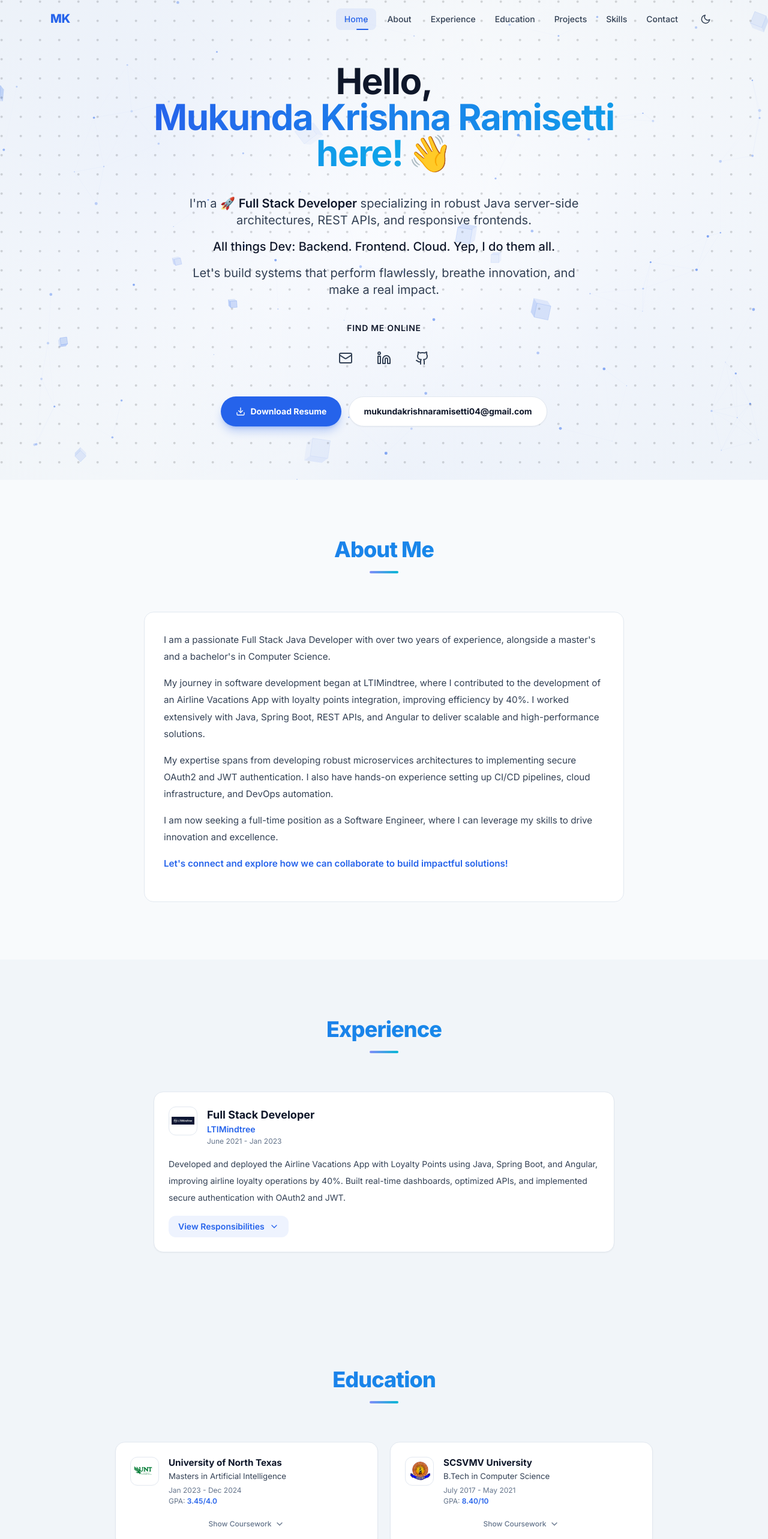
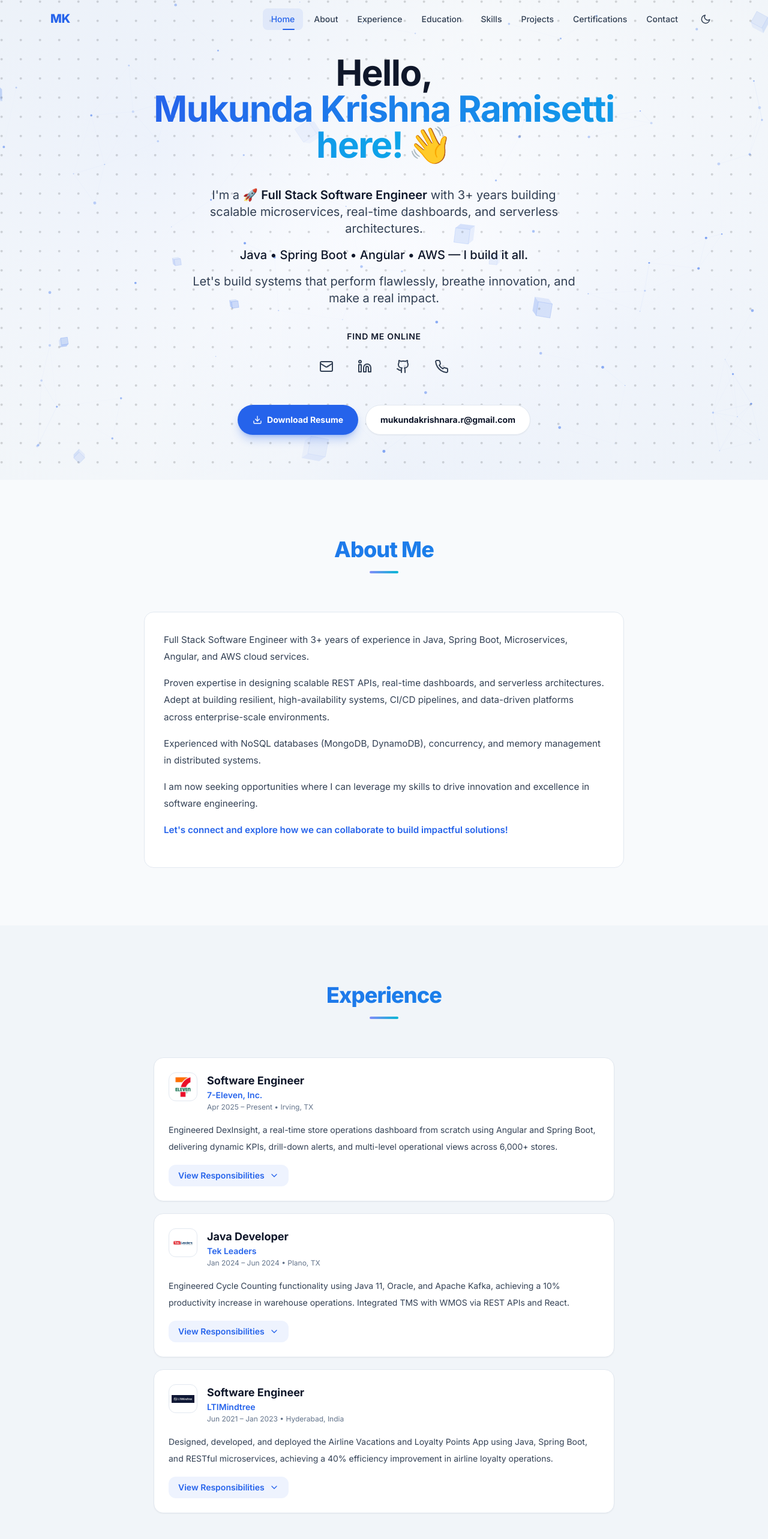
Before and after one commit to Mukunda799/mukunda_portfolio, a React (Vite) app: page / in a window 1280 px wide. Shown: the top 2566 px of the page at 60% size. Built offline with nearby package versions, Linux system fonts and the light colour scheme.

Commit message:
updated experience and skills

```diff
--- a/src/App.jsx
+++ b/src/App.jsx
@@ -7,6 +7,7 @@ import { Education } from "./components/sections/Education";
 import { Skills } from "./components/sections/Skills";
 import { Experience } from "./components/sections/Experience";
 import { Projects } from "./components/sections/Projects";
+import { Certifications } from "./components/sections/Certifications";
 import { Contact } from "./components/sections/Contact";
 
 function App() {
@@ -21,6 +22,7 @@ function App() {
           <Education />
           <Skills />
           <Projects />
+          <Certifications />
           <Contact />
         </main>
         <Footer />
--- /dev/null
+++ b/src/components/sections/Certifications.jsx
@@ -0,0 +1,112 @@
+import { certifications } from "../../data";
+import { SectionHeading } from "../ui/SectionHeading";
+import { Card } from "../ui/Card";
+import { AnimatedSection } from "../ui/AnimatedSection";
+
+const AwardIcon = ({ size = 20 }) => (
+  <svg
+    width={size}
+    height={size}
+    viewBox="0 0 24 24"
+    fill="none"
+    stroke="currentColor"
+    strokeWidth="2"
+    strokeLinecap="round"
+    strokeLinejoin="round"
+  >
+    <circle cx="12" cy="8" r="6" />
+    <path d="M15.477 12.89 17 22l-5-3-5 3 1.523-9.11" />
+  </svg>
+);
+
+const CertIcon = ({ size = 20 }) => (
+  <svg
+    width={size}
+    height={size}
+    viewBox="0 0 24 24"
+    fill="none"
+    stroke="currentColor"
+    strokeWidth="2"
+    strokeLinecap="round"
+    strokeLinejoin="round"
+  >
+    <rect width="18" height="14" x="3" y="3" rx="2" />
+    <path d="M3 9h18" />
+    <path d="m9 16 2 2 4-4" />
+  </svg>
+);
+
+export const Certifications = () => {
+  return (
+    <section
+      id="certifications"
+      className="py-20 md:py-24"
+      style={{ background: "var(--bg-secondary)" }}
+    >
+      <div className="w-full max-w-5xl mx-auto px-5">
+        <SectionHeading>Certifications & Awards</SectionHeading>
+
+        <div className="grid grid-cols-1 sm:grid-cols-2 gap-4 max-w-3xl mx-auto">
+          {certifications.map((cert, i) => (
+            <AnimatedSection key={i} delay={i * 0.08}>
+              <Card className="h-full group">
+                <div className="flex items-start gap-3">
+                  {/* Icon */}
+                  <div
+                    className="w-10 h-10 rounded-xl flex items-center justify-center flex-shrink-0 transition-transform duration-300 group-hover:scale-110"
+                    style={{
+                      background:
+                        cert.type === "Award"
+                          ? "linear-gradient(135deg, #f59e0b, #ef4444)"
+                          : "linear-gradient(135deg, #818cf8, #06b6d4)",
+                      color: "#ffffff",
+                    }}
+                  >
+                    {cert.type === "Award" ? (
+                      <AwardIcon size={18} />
+                    ) : (
+                      <CertIcon size={18} />
+                    )}
+                  </div>
+
+                  {/* Content */}
+                  <div className="min-w-0">
+                    <span
+                      className="inline-block text-[0.65rem] font-bold uppercase tracking-wider px-2 py-0.5 rounded-full mb-1.5"
+                      style={{
+                        background:
+                          cert.type === "Award"
+                            ? "rgba(245, 158, 11, 0.12)"
+                            : "rgb(var(--accent-rgb) / 0.1)",
+                        color:
+                          cert.type === "Award"
+                            ? "#f59e0b"
+                            : "rgb(var(--accent-rgb))",
+                      }}
+                    >
+                      {cert.type}
+                    </span>
+                    <h3
+                      className="text-sm font-bold leading-snug"
+                      style={{ color: "var(--text-primary)" }}
+                    >
+                      {cert.title}
+                    </h3>
+                    {cert.description && (
+                      <p
+                        className="text-xs mt-1 leading-relaxed"
+                        style={{ color: "var(--text-muted)" }}
+                      >
+                        {cert.description}
+                      </p>
+                    )}
+                  </div>
+                </div>
+              </Card>
+            </AnimatedSection>
+          ))}
+        </div>
+      </div>
+    </section>
+  );
+};
--- a/src/components/sections/Education.jsx
+++ b/src/components/sections/Education.jsx
@@ -55,12 +55,11 @@ export const Education = () => {
                     >
                       {edu.duration}
                     </p>
-                    <p className="text-xs mt-0.5" style={{ color: "var(--text-muted)" }}>
-                      GPA:{" "}
-                      <span className="text-[rgb(var(--accent-rgb))] font-semibold">
-                        {edu.gpa}
-                      </span>
-                    </p>
+                    {edu.location && (
+                      <p className="text-xs mt-0.5" style={{ color: "var(--text-muted)" }}>
+                        📍 {edu.location}
+                      </p>
+                    )}
                   </div>
                 </div>
 
--- a/src/components/sections/Experience.jsx
+++ b/src/components/sections/Experience.jsx
@@ -49,7 +49,7 @@ export const Experience = () => {
                       className="text-xs mt-0.5"
                       style={{ color: "var(--text-muted)" }}
                     >
-                      {exp.period}
+                      {exp.period}{exp.location ? ` • ${exp.location}` : ""}
                     </p>
                   </div>
                 </div>
--- a/src/components/sections/Hero.jsx
+++ b/src/components/sections/Hero.jsx
@@ -233,12 +233,12 @@ export const Hero = () => {
             className="space-y-4 text-[var(--text-secondary)] text-sm sm:text-base md:text-lg lg:text-xl max-w-2xl mt-4 px-2"
           >
             <p>
-              I'm a 🚀 <span className="font-semibold text-[var(--text-primary)]">Full Stack Developer</span>{" "}
-              specializing in robust Java server-side architectures, REST APIs, and responsive frontends.
+              I'm a 🚀 <span className="font-semibold text-[var(--text-primary)]">Full Stack Software Engineer</span>{" "}
+              with 3+ years building scalable microservices, real-time dashboards, and serverless architectures.
             </p>
 
             <p className="font-medium text-[var(--text-primary)]">
-              All things Dev: Backend. Frontend. Cloud.{" "}Yep, I do them all.
+              Java • Spring Boot • Angular • AWS — I build it all.
             </p>
 
             <p>
@@ -289,10 +289,10 @@ export const Hero = () => {
               Download Resume
             </a>
             <a
-              href="mailto:mukundakrishnaramisetti04@gmail.com"
+              href="mailto:mukundakrishnara.r@gmail.com"
               className="px-6 py-3.5 bg-[var(--bg-card)] text-[var(--text-primary)] border border-[var(--border-color)] rounded-full font-bold text-xs sm:text-sm hover:bg-[rgb(var(--accent-rgb)/0.05)] hover:border-[rgb(var(--accent-rgb)/0.5)] transition-all duration-300 shadow-sm hover:shadow-md hover:-translate-y-1 flex items-center justify-center w-full sm:w-auto overflow-hidden"
             >
-              <span className="truncate">mukundakrishnaramisetti04@gmail.com</span>
+              <span className="truncate">mukundakrishnara.r@gmail.com</span>
             </a>
           </motion.div>
         </motion.div>
--- a/src/data.js
+++ b/src/data.js
@@ -5,15 +5,15 @@
 export const personalInfo = {
   name: "Mukunda Krishna Ramisetti",
   fullName: "Mukunda Krishna Ramisetti",
-  title: "Full Stack Java Developer • Software Engineer",
+  title: "Full Stack Software Engineer",
   profileImage: "/mukunda_portfolio/DSC_0463_optimized.jpg",
   resumeUrl:
     "https://drive.google.com/file/d/1cKw8N9hZyaXuSDGRaNoOYzkcBV91sJLq/view?usp=sharing",
   bio: [
-    "I am a passionate Full Stack Java Developer with over two years of experience, alongside a master's and a bachelor's in Computer Science.",
-    "My journey in software development began at LTIMindtree, where I contributed to the development of an Airline Vacations App with loyalty points integration, improving efficiency by 40%. I worked extensively with Java, Spring Boot, REST APIs, and Angular to deliver scalable and high-performance solutions.",
-    "My expertise spans from developing robust microservices architectures to implementing secure OAuth2 and JWT authentication. I also have hands-on experience setting up CI/CD pipelines, cloud infrastructure, and DevOps automation.",
-    "I am now seeking a full-time position as a Software Engineer, where I can leverage my skills to drive innovation and excellence.",
+    "Full Stack Software Engineer with 3+ years of experience in Java, Spring Boot, Microservices, Angular, and AWS cloud services.",
+    "Proven expertise in designing scalable REST APIs, real-time dashboards, and serverless architectures. Adept at building resilient, high-availability systems, CI/CD pipelines, and data-driven platforms across enterprise-scale environments.",
+    "Experienced with NoSQL databases (MongoDB, DynamoDB), concurrency, and memory management in distributed systems.",
+    "I am now seeking opportunities where I can leverage my skills to drive innovation and excellence in software engineering.",
     "Let's connect and explore how we can collaborate to build impactful solutions!",
   ],
 };
@@ -21,7 +21,7 @@ export const personalInfo = {
 export const socialLinks = [
   {
     name: "Email",
-    href: "mailto:mukundakrishnaramisetti04@gmail.com",
+    href: "mailto:mukundakrishnara.r@gmail.com",
     icon: "email",
   },
   {
@@ -34,18 +34,23 @@ export const socialLinks = [
     href: "https://github.com/Mukunda799",
     icon: "github",
   },
+  {
+    name: "Phone",
+    href: "tel:+14693486872",
+    icon: "phone",
+  },
 ];
 
 export const education = [
   {
     logo: "/mukunda_portfolio/UNTLOGO.jpg",
     university: "University of North Texas",
-    degree: "Masters in Artificial Intelligence",
-    duration: "Jan 2023 - Dec 2024",
-    gpa: "3.45/4.0",
+    location: "Denton, Texas",
+    degree: "Master of Science, Computer Science",
+    duration: "Jan 2023 – Dec 2024",
     coursework: [
       "Data Visualization",
-      "GEN AI",
+      "Generative AI",
       "AI/ML",
       "NLP",
       "LLMs",
@@ -55,118 +60,178 @@ export const education = [
   },
   {
     logo: "/mukunda_portfolio/SCSVMV_LOGO.jpg",
-    university: "SCSVMV University",
-    degree: "B.Tech in Computer Science",
-    duration: "July 2017 - May 2021",
-    gpa: "8.40/10",
+    university: "SCSCMV University",
+    location: "Kanchipuram, India",
+    degree: "Bachelor of Engineering, Computer Science and Engineering",
+    duration: "Aug 2017 – May 2021",
     coursework: [
-      "Advanced Data Structures and Algorithms",
-      "Cloud Computing",
+      "Advanced Data Structures",
       "Software Engineering",
-      "Networking",
-      "Databases",
-      "Operating Systems",
+      "Operating Systems and Cloud Computing",
+      "Mobile Development",
     ],
   },
 ];
 
 export const skillCategories = [
   {
-    title: "Frontend",
-    emoji: "🎨",
+    title: "Programming Languages",
+    emoji: "💻",
+    skills: ["Java", "J2EE", "Python", "C/C++", "SQL"],
+  },
+  {
+    title: "Web Technologies",
+    emoji: "🌐",
     skills: [
       "HTML5",
       "CSS",
       "JavaScript",
       "TypeScript",
-      "React",
       "Angular",
-      "RxJs",
-      "TailwindCSS",
-      "Bootstrap",
+      "ReactJS",
+      "Redux",
+      "NodeJS",
+      "Next.js",
+      "Tailwind",
+      "jQuery",
+      "JSON",
+      "XML",
+      "REST",
+      "SOAP",
+      "GraphQL",
     ],
   },
   {
-    title: "Backend",
+    title: "Libraries & Frameworks",
     emoji: "⚙️",
     skills: [
-      "Java",
       "Spring Boot",
+      "Spring MVC",
+      "Spring Security",
       "Hibernate",
-      "RESTful APIs",
-      "Microservices",
-      "Spring Cloud",
-      "Spring Security",
-      "Spring Data JPA",
-      "Node.js",
+      "JPA",
+      "JUnit",
+      "Maven",
+      "Selenium",
+      "Ajax",
+      "Linux/Unix",
     ],
   },
   {
     title: "Databases",
     emoji: "🗄️",
-    skills: ["MongoDB", "PostgreSQL", "MySQL", "Redis"],
+    skills: [
+      "PostgreSQL",
+      "Oracle",
+      "MySQL",
+      "MongoDB",
+      "DynamoDB",
+      "Cassandra",
+      "Elasticsearch",
+      "SQL Server",
+    ],
   },
   {
     title: "Cloud & DevOps",
     emoji: "☁️",
     skills: [
-      "AWS",
+      "AWS Lambda",
+      "API Gateway",
       "S3",
-      "Elastic Beanstalk",
-      "EC2",
+      "SES",
+      "SQS",
+      "ECS/EC2",
+      "DynamoDB",
       "RDS",
-      "Lambda",
-      "API Gateway",
-      "CloudFront",
       "Docker",
       "Kubernetes",
       "Jenkins",
-      "Git",
-      "GitHub",
+      "GitHub Actions",
+      "GitLab",
+      "Azure DevOps",
+      "Terraform",
+      "CI/CD",
     ],
   },
   {
-    title: "Data Analysis",
+    title: "Monitoring & Tools",
     emoji: "📊",
     skills: [
-      "Python",
-      "Pandas",
-      "NumPy",
-      "Matplotlib",
-      "Jupyter",
-      "Power BI",
-      "Tableau",
+      "Logz.io",
+      "New Relic",
+      "ServiceNow",
+      "JIRA",
+      "Confluence",
+      "Postman",
+      "IntelliJ",
+      "VS Code",
+      "Anaconda",
     ],
   },
   {
-    title: "Data Science & AI",
+    title: "Domains",
     emoji: "🧠",
     skills: [
-      "TensorFlow",
-      "Scikit-learn",
-      "Machine Learning",
-      "Deep Learning",
+      "Microservices Architecture",
+      "Distributed Systems",
+      "Agile/Scrum",
+      "TDD",
+      "Object-Oriented Design",
+      "Design Patterns",
+      "Full Stack Development",
+      "DSA",
+      "Cloud-Native Development",
     ],
   },
 ];
 
 export const experiences = [
   {
+    company: "7-Eleven, Inc.",
+    logo: "/mukunda_portfolio/seven-eleven-logo.png",
+    role: "Software Engineer",
+    period: "Apr 2025 – Present",
+    location: "Irving, TX",
+    description:
+      "Engineered DexInsight, a real-time store operations dashboard from scratch using Angular and Spring Boot, delivering dynamic KPIs, drill-down alerts, and multi-level operational views across 6,000+ stores.",
+    responsibilities: [
+      "Engineered DexInsight, a real-time store operations dashboard from scratch using Angular and Spring Boot, eliminating manual Logz.io query overhead and delivering dynamic KPIs, drill-down alerts, and multi-level operational views across 6,000+ stores to leadership.",
+      "Developed RESTful Spring Boot microservices for real-time data aggregation, anomaly detection, and fuel-dispenser-level operational insights, improving decision velocity for the DEX (Dispenser Experience) platform.",
+      "Architected AWS serverless pipelines using Lambda, API Gateway, S3, and SES to automate operational reporting, secure data delivery, and notification workflows across the fuel platform.",
+      "Monitored and triaged production incidents across 6,000+ 7-Eleven store locations using Logz.io, New Relic, and ServiceNow; resolved critical defects in fuel controller middleware (FCAgent/FCCore) and drove on-time delivery of production-support features.",
+      "Participated in full Agile/Scrum delivery cycles — sprint planning, code reviews, and CI/CD pipeline management — ensuring quality releases of complex, production-critical fuel platform features.",
+    ],
+  },
+  {
+    company: "Tek Leaders",
+    logo: "/mukunda_portfolio/TekLeaders_logo.jpg",
+    role: "Java Developer",
+    period: "Jan 2024 – Jun 2024",
+    location: "Plano, TX",
+    description:
+      "Engineered Cycle Counting functionality using Java 11, Oracle, and Apache Kafka, achieving a 10% productivity increase in warehouse operations. Integrated TMS with WMOS via REST APIs and React.",
+    responsibilities: [
+      "Engineered Cycle Counting functionality using Java 11, Oracle, and Apache Kafka, achieving a 10% productivity increase in warehouse operations.",
+      "Integrated the Transport Management System (TMS) with WMOS via REST APIs and React, reducing operating expenses by 30%.",
+      "Led cross-functional teams to deliver 3+ client solutions, cutting project timelines by 15% through Agile sprint planning and CI/CD automation.",
+    ],
+  },
+  {
     company: "LTIMindtree",
     logo: "/mukunda_portfolio/LTIMindtree_logo.jpg",
-    role: "Full Stack Developer",
-    period: "June 2021 - Jan 2023",
+    role: "Software Engineer",
+    period: "Jun 2021 – Jan 2023",
+    location: "Hyderabad, India",
     description:
-      "Developed and deployed the Airline Vacations App with Loyalty Points using Java, Spring Boot, and Angular, improving airline loyalty operations by 40%. Built real-time dashboards, optimized APIs, and implemented secure authentication with OAuth2 and JWT.",
+      "Designed, developed, and deployed the Airline Vacations and Loyalty Points App using Java, Spring Boot, and RESTful microservices, achieving a 40% efficiency improvement in airline loyalty operations.",
     responsibilities: [
-      "Designed, developed, and deployed the Airline Vacations App with Loyalty Points App using Java, Spring Boot, RESTful APIs ensuring secure transactions and achieving a 40% efficiency improvement in airline loyalty program operations.",
-      "Built real-time dashboards with AngularJS, TypeScript to display loyalty points, bookings, luggage, passenger details, and operational metrics, enabling airline staff to track and manage customer rewards efficiently while improving decision-making and operational visibility.",
-      "Built and optimized RESTful APIs and microservices using Spring MVC, Spring Boot, and JPA, implementing data validation, request authentication, and logging mechanisms for high-availability applications.",
-      "Conducted unit testing with Junit/Postman, achieving 100% test coverage to enhance system reliability and reduce production issues.",
-      "Integrated Spring Security with OAuth2, JWT for authentication and authorization, ensuring compliance with industry standards for secure access control.",
-      "Managed databases and writing SQL queries with Hibernate, JPA for PostgreSQL; used JIRA, Atlassian Confluence for project management.",
-      "Implemented DevOps practices using GitHub, Jenkins; utilized Docker, Kubernetes, Groovy, Shell Scripting, AWS for scalable deployments.",
-      "Participant of Agile (Scrum, TDD), CI/CD, and automation testing, conducting code reviews and promoting collaboration.",
+      "Designed, developed, and deployed the Airline Vacations and Loyalty Points App using Java, Spring Boot, and RESTful microservices, achieving a 40% efficiency improvement in airline loyalty operations.",
+      "Built real-time dashboards using AngularJS and TypeScript to surface loyalty points, bookings, luggage, and passenger metrics for airline staff, improving operational decision-making and visibility.",
+      "Developed and optimized RESTful APIs and microservices using Spring MVC, Spring Boot, and JPA, incorporating data validation, request authentication, logging, and concurrency management for high-availability applications.",
+      "Integrated Spring Security with OAuth2 and JWT for authentication and authorization, ensuring industry-standard secure access control across services.",
+      "Achieved 100% unit test coverage using JUnit and Postman, reducing production defects and increasing system reliability.",
+      "Implemented DevOps practices with GitHub, Jenkins, Docker, and Kubernetes; leveraged AWS (Lambda, ECS/EC2, SQS, DynamoDB, RDS) for scalable, cloud-native deployments.",
+      "Managed PostgreSQL databases using Hibernate and JPA; used JIRA and Confluence for project tracking; followed Agile (Scrum, TDD) and CI/CD methodologies.",
     ],
   },
 ];
@@ -175,7 +240,7 @@ export const projects = [
   {
     title: "Automated Testing of E-Commerce Platforms",
     description:
-      "Developed automated test suites for Amazon, UrbanLadder, and Lenskart using Selenium, TestNG, and BDD frameworks to ensure a seamless user experience. Automated 25+ critical test cases per platform, reducing manual efforts and enhancing test efficiency.",
+      "Designed automated test suites (Unit, Integration, Functional) for Amazon.com, UrbanLadder.com, and Lenskart.com using Selenium, TestNG, Cucumber (BDD), and Serenity frameworks. Automated 25+ test cases per platform covering critical workflows (login, search, cart, transactions), significantly reducing manual testing effort.",
     technologies: [
       "Selenium",
       "TestNG",
@@ -184,32 +249,58 @@ export const projects = [
       "Java",
       "JUnit",
       "Maven",
-      "Gradle",
-      "Jenkins",
-      "GitHub Actions",
-      "Postman",
-      "RestAssured",
-      "JIRA",
-      "TestRail",
     ],
     link: "https://github.com/Mukunda799/Com-mukunda",
   },
   {
-    title: "Hotel Booking Management",
+    title: "Fresh Food System Database",
     description:
-      "Developed a Hotel Management Program in Java that lets users book rooms, check available rooms, delete customer records, and search for rooms by customer name. It also saves and loads room data from files and displays rooms in alphabetical order.",
+      "Developed an optimized Java backend with complex SQL, ER modeling, and data visualization to streamline product design and operational decision-making using big data technologies.",
     technologies: [
       "Java",
-      "Arrays",
-      "File I/O",
-      "BufferedReader",
-      "PrintWriter",
-      "Scanner",
-      "Eclipse",
-      "PostgreSQL",
-      "Maven",
+      "SQL",
+      "ER Modeling",
+      "Data Visualization",
+      "Big Data",
     ],
-    link: "https://github.com/Mukunda799/Java-hotel-booking-program-master",
+    link: "https://github.com/Mukunda799",
+  },
+  {
+    title: "Sales Dashboard for House Price Prediction",
+    description:
+      "Collected and preprocessed sales data from SQL and NoSQL databases; performed EDA and built interactive dashboards using Tableau, D3.js, and Python (Matplotlib, Seaborn, Plotly).",
+    technologies: [
+      "Python",
+      "Tableau",
+      "D3.js",
+      "Matplotlib",
+      "Seaborn",
+      "Plotly",
+      "SQL",
+      "NoSQL",
+    ],
+    link: "https://github.com/Mukunda799",
+  },
+];
+
+export const certifications = [
+  {
+    title: "JPMorgan Chase & Co. – Agile Job Simulation",
+    type: "Certification",
+  },
+  {
+    title: "HackerRank – Python Certification",
+    type: "Certification",
+  },
+  {
+    title: "SPOT-ON Award at Mindtree",
+    type: "Award",
+    description: "For outstanding coordination, planning, and execution of projects",
+  },
+  {
+    title: "TEAM-A Award at Mindtree",
+    type: "Award",
+    description: "For outstanding coordination, planning, and execution of projects",
   },
 ];
 
@@ -218,7 +309,8 @@ export const navLinks = [
   { href: "#about", label: "About" },
   { href: "#experience", label: "Experience" },
   { href: "#education", label: "Education" },
+  { href: "#skills", label: "Skills" },
   { href: "#projects", label: "Projects" },
-  { href: "#skills", label: "Skills" },
+  { href: "#certifications", label: "Certifications" },
   { href: "#contact", label: "Contact" },
 ];
```
Also changed, not shown: public/7eleven_logo.svg (added), public/seven-eleven-logo.png (added).
